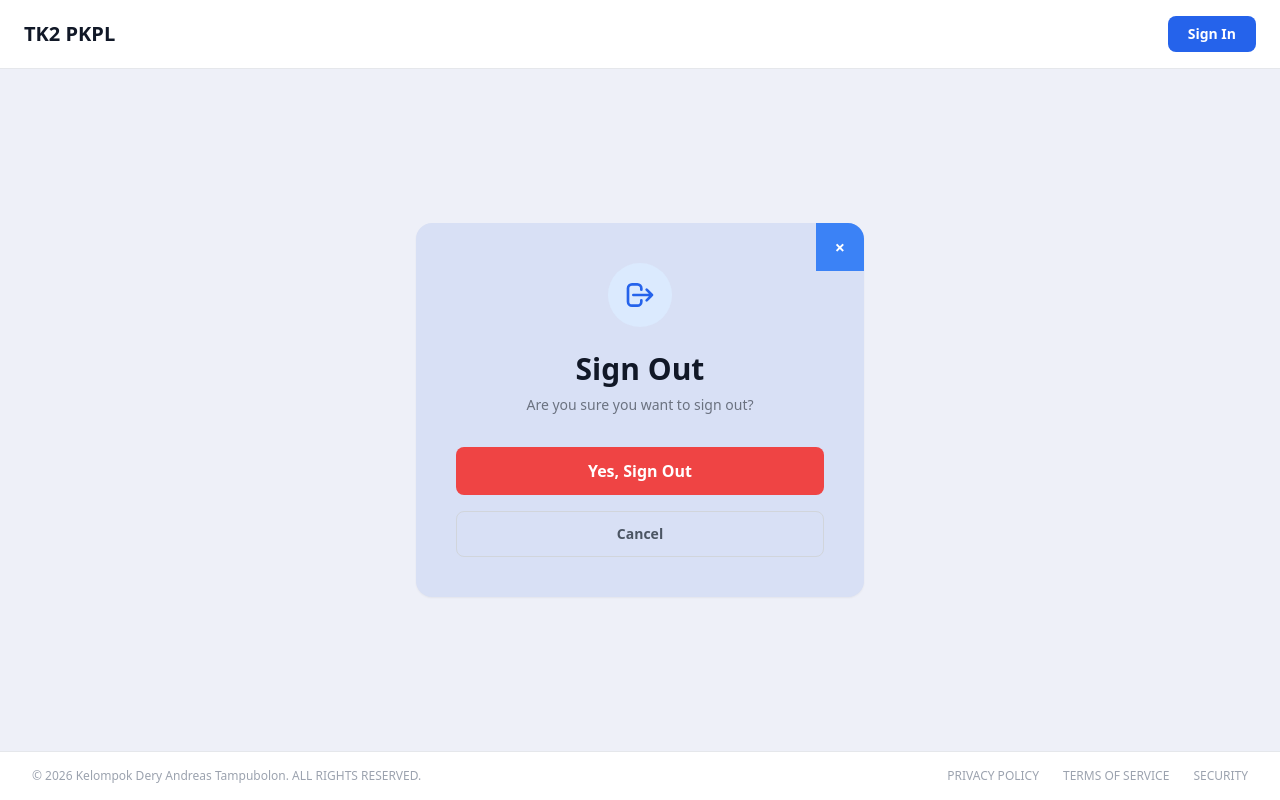
After one commit to TK-PKPL-DAT/TK2, a Django app: template web/templates/account/logout.html in a window 1280 px wide. The commit adds this page. Run offline with Django 5.2, Linux system fonts and the light colour scheme; the template is opened without the code that fills it, so the values that code supplies are empty; some libraries are stand-ins or nearby versions.

Commit message:
feat: add custom styled logout confirmation page

```diff
--- /dev/null
+++ b/web/templates/account/logout.html
@@ -0,0 +1,39 @@
+{% extends 'base.html' %}
+
+{% block title %}Sign Out - TK2 PKPL{% endblock %}
+
+{% block body_style %}style="background-color: #eef0f8;"{% endblock %}
+
+{% block main_class %}flex items-center justify-center py-12 px-4{% endblock %}
+
+{% block content %}
+<div class="w-full max-w-md">
+    <div class="relative rounded-2xl p-10 shadow-sm text-center" style="background-color: #d8e0f5;">
+        <div class="absolute top-0 right-0 w-12 h-12 bg-blue-500 rounded-tr-2xl flex items-center justify-center">
+            <a href="/" class="text-white font-bold text-lg leading-none hover:text-blue-100 transition-colors">&times;</a>
+        </div>
+
+        <div class="w-16 h-16 bg-blue-100 rounded-full flex items-center justify-center mx-auto mb-6">
+            <svg class="w-8 h-8 text-blue-600" fill="none" stroke="currentColor" viewBox="0 0 24 24">
+                <path stroke-linecap="round" stroke-linejoin="round" stroke-width="2"
+                    d="M17 16l4-4m0 0l-4-4m4 4H7m6 4v1a3 3 0 01-3 3H6a3 3 0 01-3-3V7a3 3 0 013-3h4a3 3 0 013 3v1"/>
+            </svg>
+        </div>
+
+        <h1 class="text-3xl font-bold text-gray-900 mb-2">Sign Out</h1>
+        <p class="text-gray-500 text-sm mb-8">Are you sure you want to sign out?</p>
+
+        <form method="POST" action="{% url 'account_logout' %}">
+            {% csrf_token %}
+            <button type="submit"
+                class="w-full bg-red-500 hover:bg-red-600 text-white font-semibold py-3 rounded-lg transition-colors mb-4">
+                Yes, Sign Out
+            </button>
+        </form>
+
+        <a href="/" class="inline-block w-full border border-gray-300 text-gray-600 font-semibold py-3 rounded-lg hover:bg-gray-100 transition-colors text-sm">
+            Cancel
+        </a>
+    </div>
+</div>
+{% endblock %}
--- a/web/templates/base.html
+++ b/web/templates/base.html
@@ -11,10 +11,6 @@
     <nav class="bg-white border-b border-gray-200 sticky top-0 z-50">
         <div class="max-w-7xl mx-auto px-6 py-4 flex justify-between items-center">
             <a href="/" class="text-xl font-bold text-gray-900">TK2 PKPL</a>
-            <div class="flex items-center gap-8">
-                {% block nav_links %}{% endblock %}
-                <a href="https://docs.google.com" target="_blank" class="text-gray-600 hover:text-gray-900 font-medium">Docs</a>
-            </div>
             <div class="flex items-center gap-4">
                 {% if user.is_authenticated %}
                     <span class="text-gray-500 text-sm hidden sm:block">{{ user.email }}</span>
```
